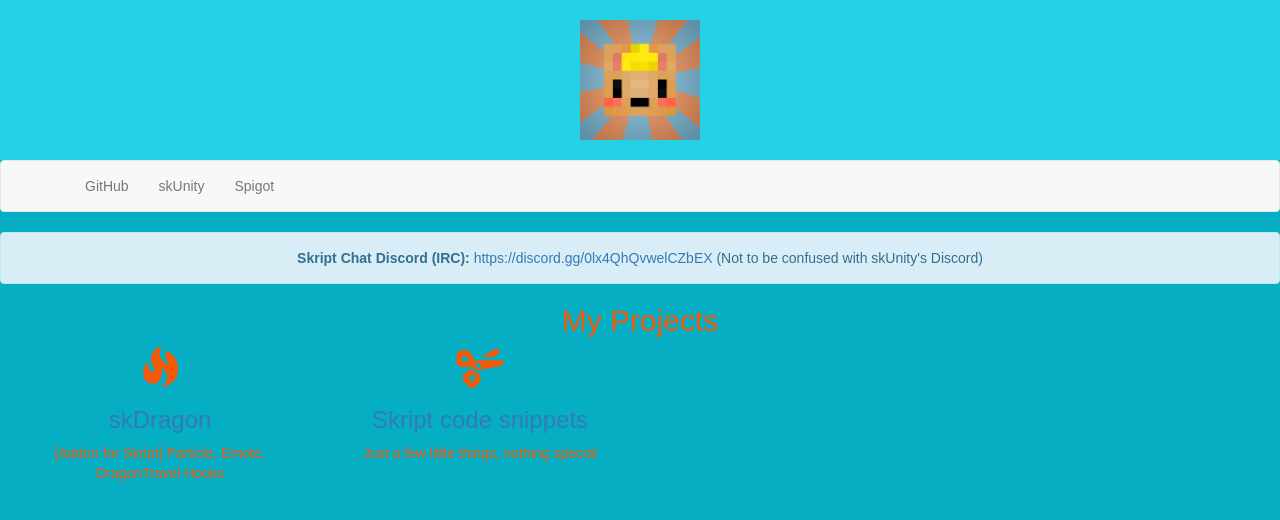
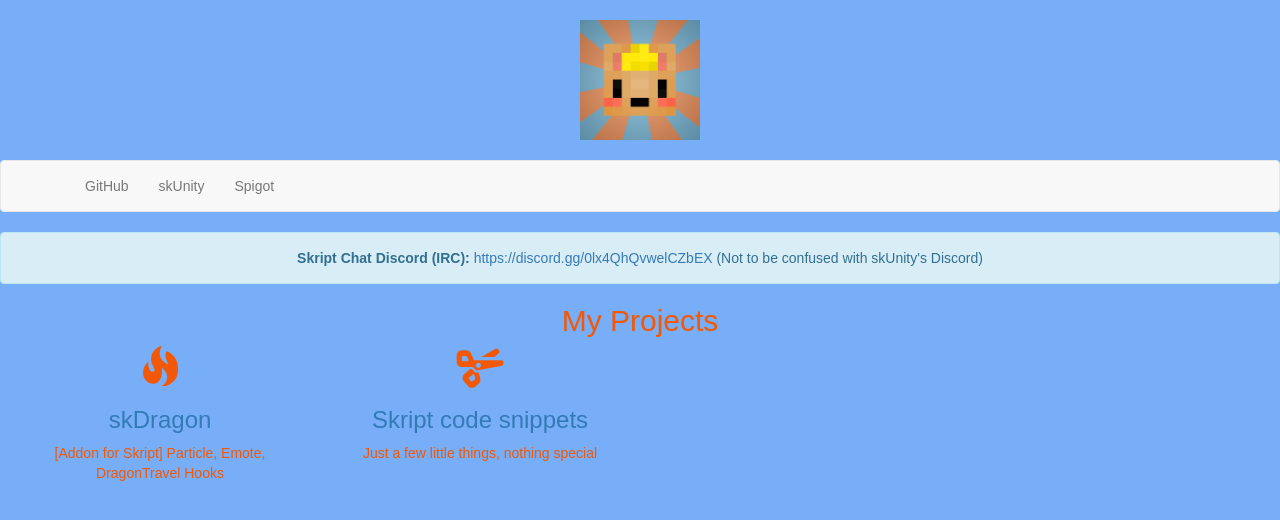
Before and after one commit to Sashie/sashie, a plain HTML site: page index.html in a window 1280 px wide. Drawn offline with nearby package versions, Linux system fonts and the light colour scheme.

Commit message:
Update style.css

```diff
--- a/style.css
+++ b/style.css
@@ -1,10 +1,10 @@
 #header{
   height: 160px;
   color: orange;
-  background-color: #25D1E8;
+  background-color: #77AEF7;
 }
 body {
-  background-color: #06AEC4;
+  background-color: #77AEF7;
   color: #F25805;
   font-family: Arial;
 }
```
